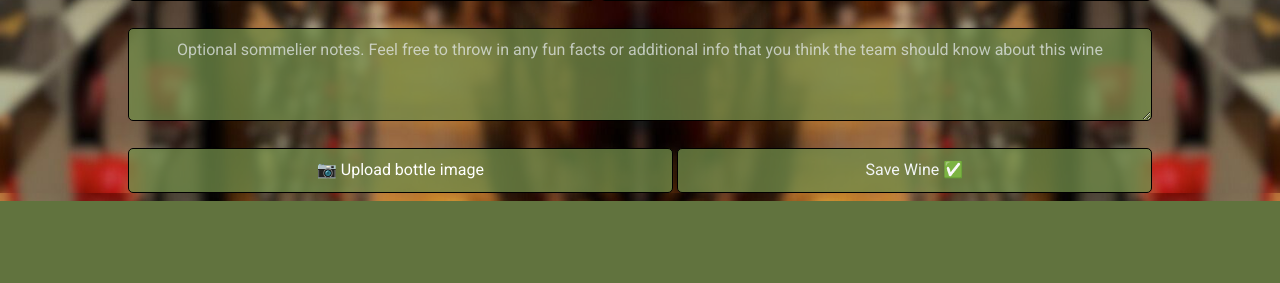
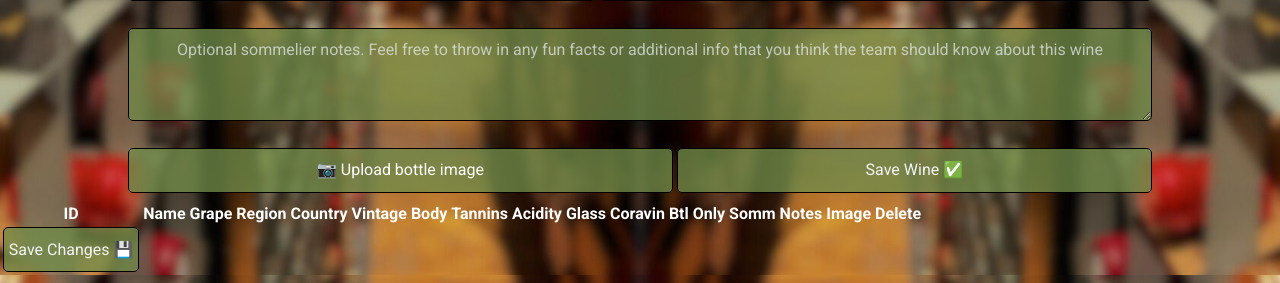
Before and after one commit to PawelKrezel/WineFinder, a Django app: page /admin/ in a window 1280 px wide. Shown: the part 611-894 px from the top of the page. Before the commit the page ends 812 px from the top, so only its background shows below. Run offline with Django 5.2, Linux system fonts and the light colour scheme; a user stored in the database is signed in; data that the repository does not hold is empty; parts of the project's set-up code (start-up, migrations or seed data) failed here and were passed over; some libraries are stand-ins or nearby versions.

Commit message:
html template for the editable table implemented. Will need to do further styling

```diff
--- a/wineadmin/templates/wineadmin/admin-panel.html
+++ b/wineadmin/templates/wineadmin/admin-panel.html
@@ -5,4 +5,6 @@
 
     {% include "wineadmin/new-wine-form.html" %}
 
+    {% include "wineadmin/table-of-wines.html" %}
+
 {% endblock %}
--- a/wineadmin/templates/wineadmin/new-wine-form.html
+++ b/wineadmin/templates/wineadmin/new-wine-form.html
@@ -159,7 +159,4 @@
 
     </div>
 
-
-
-
 </form>
--- /dev/null
+++ b/wineadmin/templates/wineadmin/table-of-wines.html
@@ -0,0 +1,149 @@
+{% load static %}
+<link rel="stylesheet" href="{% static 'wineadmin/css/table-of-wines.css' %}">
+
+<form method="POST" action="TO BE IMPLEMENTED SOON">
+    <table>
+        <thead>
+            <tr>
+                <th>ID</th>
+                <th>Name</th>
+                <th>Grape</th>
+                <th>Region</th>
+                <th>Country</th>
+                <th>Vintage</th>
+                <th>Body</th>
+                <th>Tannins</th>
+                <th>Acidity</th>
+                <th>Glass</th>
+                <th>Coravin</th>
+                <th>Btl Only</th>
+                <th>Somm Notes</th>
+                <th>Image</th>
+                <th>Delete</th>
+            </tr>
+        </thead>
+        <tbody>
+            {% for wine in wines %}
+            <tr>
+                <td>
+                    {{ wine.id }}
+                    <input type="hidden" name="wine_id_{{ wine.id }}" value="{{ wine.id }}">
+                </td>
+                <td>
+                    <input type="text"
+                    name="wine_name_{{ wine.id }}"
+                    placeholder="Name 🏷️"
+                    autocomplete="wine-name"
+                    class="commonStyle commonStyleAsBlock"
+                    required
+                    maxlength="255"
+                    id="editable_id_wine_name_{{ wine.id }}"
+                    value="{{ wine.wine_name }}">
+                </td>
+                <td>
+                    <input
+                    type="text"
+                    name="grape_{{ wine.id }}"
+                    placeholder="Grape 🍇"
+                    autocomplete="wines-grape-variety"
+                    class="commonStyle commonStyleAsBlock"
+                    required
+                    maxlength="100"
+                    id="editable_id_grape_{{ wine.id }}"
+                    value="{{ wine.grape }}">
+                </td>
+                <td>
+                    <input type="text"
+                    name="region_{{ wine.id }}"
+                    placeholder="Region 📌"
+                    autocomplete="wines-region"
+                    class="commonStyle commonStyleAsBlock"
+                    required
+                    maxlength="100"
+                    id="editable_id_region_{{ wine.id }}"
+                    value="{{ wine.region }}">
+                </td>
+                <td>
+                    <input type="text"
+                    name="country_of_origin_{{ wine.id }}"
+                    placeholder="Country 🗺️"
+                    autocomplete="wines-country-of-origin"
+                    class="commonStyle commonStyleAsBlock"
+                    required
+                    maxlength="100"
+                    id="editable_id_country_of_origin_{{ wine.id }}"
+                    value="{{ wine.country_of_origin }}">
+                </td>
+                <td>
+                    <input type="number"
+                    name="vintage_{{ wine.id }}"
+                    value="2020"
+                    placeholder="Vintage 🗓️"
+                    autocomplete="wines-vintage"
+                    class="commonStyle commonStyleAsBlock"
+                    required
+                    min="0"
+                    id="editable_id_vintage_{{ wine.id }}"
+                    value="{{ wine.vintage }}">
+                </td>
+                <td>
+                    <select name="body_{{ wine.id }}" class="commonStyle commonStyleAsBlock">
+                        <option value="light-body" {% if wine.body == "light-body" %}selected{% endif %}>Light Body</option>
+                        <option value="medium-body" {% if wine.body == "medium-body" %}selected{% endif %}>Medium Body</option>
+                        <option value="full-body" {% if wine.body == "full-body" %}selected{% endif %}>Full Body</option>
+                    </select>
+                </td>
+                <td>
+                    <select name="tannin_{{ wine.id }}" class="commonStyle commonStyleAsBlock">
+                    <option value="light-tannin" {% if wine.tannin == "light-tannin" %}selected{% endif %}>Light Tannin</option>
+                    <option value="medium-tannin" {% if wine.tannin == "medium-tannin" %}selected{% endif %}>Medium Tannin</option>
+                    <option value="full-tannin" {% if wine.tannin == "full-tannin" %}selected{% endif %}>Full Tannin</option>
+                </select>
+                </td>
+                <td>
+                    <select name="acidity_{{ wine.id }}" class="commonStyle commonStyleAsBlock">
+                        <option value="low-acidity" {% if wine.acidity == "low-acidity" %}selected{% endif %}>Low Acidity</option>
+                        <option value="medium-acidity" {% if wine.acidity == "medium-acidity" %}selected{% endif %}>Medium Acidity</option>
+                        <option value="high-acidity" {% if wine.acidity == "high-acidity" %}selected{% endif %}>High Acidity</option>
+                    </select>
+                </td>
+                <td>
+                    <select name="glass_{{ wine.id }}" class="commonStyle commonStyleAsBlock">
+                        <option value="Tst" {% if wine.glass == "Tst" %}selected{% endif %}>Tasting Gls</option>
+                        <option value="Flute" {% if wine.glass == "Flute" %}selected{% endif %}>Flute</option>
+                        <option value="Burgundy" {% if wine.glass == "Burgundy" %}selected{% endif %}>Burgundy Gls</option>
+                        <option value="Bordeaux" {% if wine.glass == "Bordeaux" %}selected{% endif %}>Bordeaux Gls</option>
+                        <option value="Standard" {% if wine.glass == "Standard" %}selected{% endif %}>Standard Gls</option>
+                    </select>
+                </td>
+                <td>
+                    <select name="coravin_{{ wine.id }}" class="commonStyle commonStyleAsBlock">
+                        <option value="Yes" {% if wine.coravin == "Yes" %}selected{% endif %}>Needs Coravin</option>
+                        <option value="No" {% if wine.coravin == "No" %}selected{% endif %}>No Coravin</option>
+                    </select>
+                </td>
+                <td>
+                    <select name="btl_only_{{ wine.id }}" class="commonStyle commonStyleAsBlock">
+                        <option value="Yes" {% if wine.btl_only == "Yes" %}selected{% endif %}>Bottle Only</option>
+                        <option value="No" {% if wine.btl_only == "No" %}selected{% endif %}>Glass/Carafe</option>
+                    </select>
+                </td>
+                <td>
+                    <textarea name="sommNotes_{{ wine.id }}" class="commonStyle commonStyleAsBlock" placeholder="Notes about wine">{{ wine.sommNotes }}</textarea>
+                </td>
+                <td>
+                    <img src="{{ wine.imageURL }}" alt="No image">
+                    <input type="file" name="image_{{ wine.id }}" accept="image/*" id="id_image_{{ wine.id }}" style="display: inline-block;">
+                </td>
+                <td title="to be implemented later, IGNORE FOR NOW">🗑️</td>
+            </tr>
+            {% endfor %}
+        </tbody>
+        <tfoot>
+            <tr>
+                <td><button type="submit" class="commonStyle commonStyleAsBlock">Save Changes 💾</button></td>
+            </tr>
+        </tfoot>
+    </table>
+
+</form>
--- a/wineadmin/views.py
+++ b/wineadmin/views.py
@@ -4,14 +4,18 @@ from .forms import new_wine_form
 from django.shortcuts import redirect
 from .firebase_storage import upload_image
 from django.contrib.auth.decorators import login_required
+from .models import Wine
 
 @login_required
 def wineadmin(request):
     form_new_wine = new_wine_form()
+    wines = Wine.objects.all()
+
     template = loader.get_template('wineadmin/admin-panel.html')
 
     context = {
-        "form_new_wine":form_new_wine
+        "form_new_wine":form_new_wine,
+        "wines":wines
     }
     return HttpResponse(template.render(context, request))
 
```
Also changed, not shown: wineadmin/static/wineadmin/css/table-of-wines.css (added).
